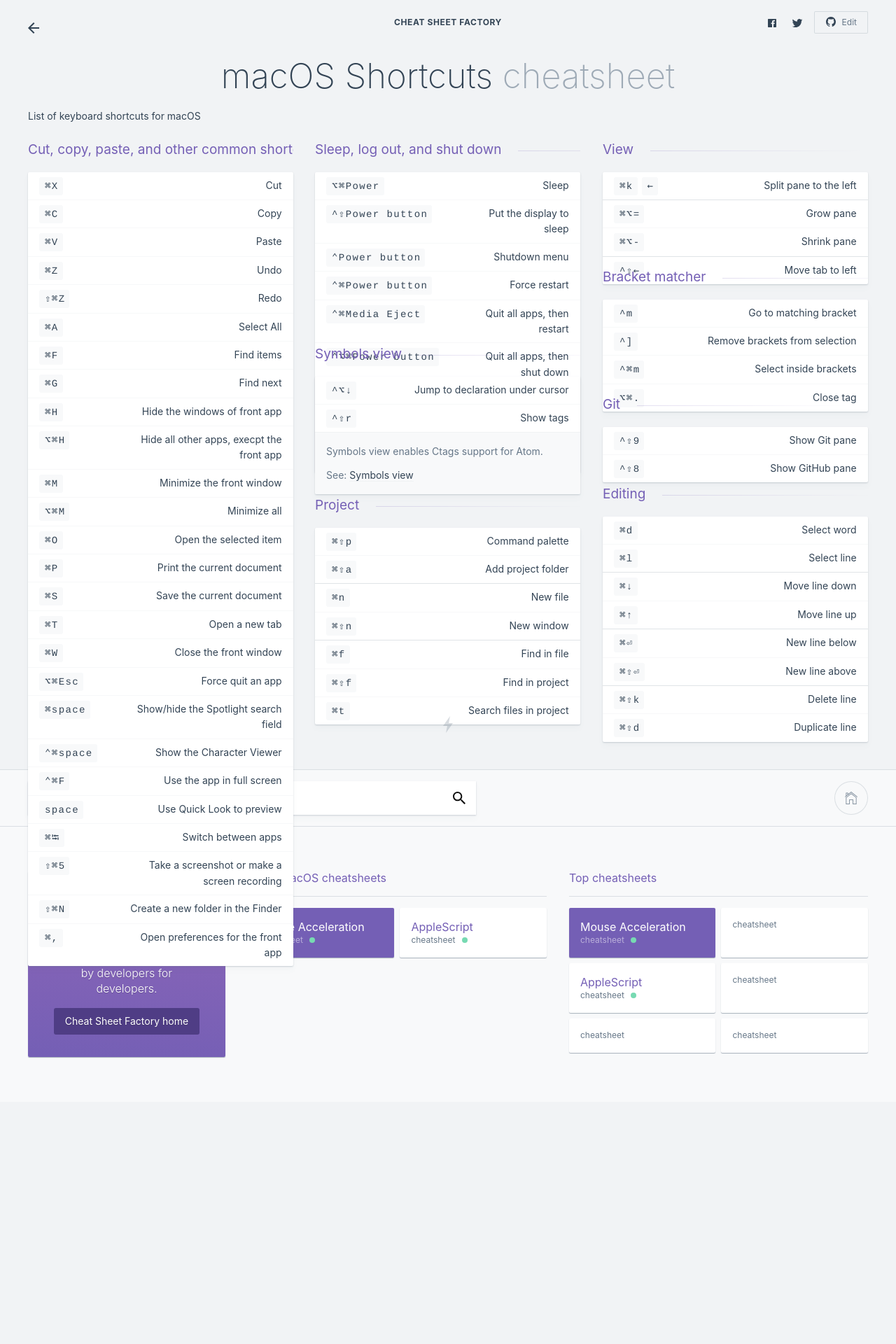
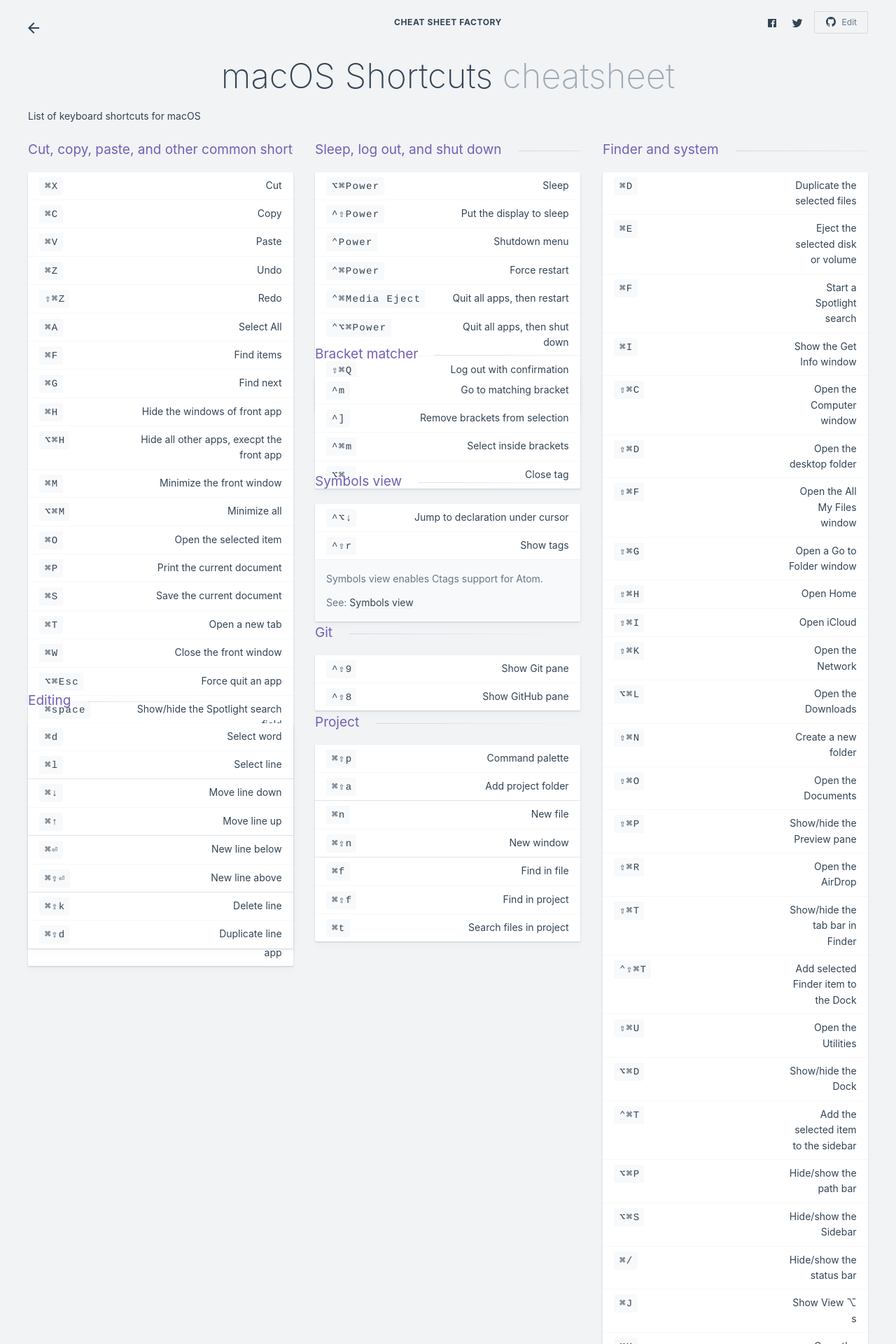
Before and after one commit to kasramp/cheat-sheet-factory, a Jekyll site: the page built from macOS/macos-shortcuts.md, in a window 1280 px wide. Shown: the top 1920 px of the page at 70% size. Built offline with Jekyll 4.4.1, drawn with Linux system fonts in a browser that asks for light colours; some of the changed text lies outside the part shown.

Commit message:
Add system section

```diff
--- a/macOS/macos-shortcuts.md
+++ b/macOS/macos-shortcuts.md
@@ -46,25 +46,76 @@ Shortcuts
 ### Sleep, log out, and shut down
 
 | `⌥⌘Power` | Sleep |
-| `^⇧Power button` | Put the display to sleep |
-| `⌃Power button` | Shutdown menu |
-| `⌃⌘Power button` | Force restart |
+| `^⇧Power` | Put the display to sleep |
+| `⌃Power` | Shutdown menu |
+| `⌃⌘Power` | Force restart |
 | `⌃⌘Media Eject` | Quit all apps, then restart |
-| `⌃⌥⌘Power button` | Quit all apps, then shut down |
+| `⌃⌥⌘Power` | Quit all apps, then shut down |
 | `⇧⌘Q` | Log out with confirmation |
 | `⌥⇧⌘Q` | Log out no confirmation |
 {: .-shortcuts}
 
-### View
+### Finder and system
 
-| Shortcut | Description |
-| --- | --- |
-| `⌘k` `←` | Split pane to the left |
-| --- | --- |
-| `⌘⌥=` | Grow pane |
-| `⌘⌥-` | Shrink pane |
-| --- | --- |
-| `^⇧←` | Move tab to left |
+`⌘D` | Duplicate the selected files |
+`⌘E` | Eject the selected disk or volume |
+`⌘F` | Start a Spotlight search |
+`⌘I` | Show the Get Info window |
+`⇧⌘C` | Open the Computer window |
+`⇧⌘D` | Open the desktop folder |
+`⇧⌘F` | Open the All My Files window |
+`⇧⌘G` | Open a Go to Folder window |
+`⇧⌘H` | Open Home |
+`⇧⌘I` | Open iCloud |
+`⇧⌘K` | Open the Network |
+`⌥⌘L` | Open the Downloads |
+`⇧⌘N` | Create a new folder |
+`⇧⌘O` | Open the Documents |
+`⇧⌘P` | Show/hide the Preview pane |
+`⇧⌘R` | Open the AirDrop |
+`⇧⌘T` | Show/hide the tab bar in Finder |
+`⌃⇧⌘T` | Add selected Finder item to the Dock |
+`⇧⌘U` | Open the Utilities |
+`⌥⌘D` | Show/hide the Dock |
+`⌃⌘T` | Add the selected item to the sidebar |
+`⌥⌘P` | Hide/show the path bar |
+`⌥⌘S` | Hide/show the Sidebar |
+`⌘/` | Hide/show the status bar |
+`⌘J` | Show View ⌥ s |
+`⌘K` | Open the Connect to Server |
+`⌘L` | Make an alias of the selected item |
+`⌘N` | Open a new Finder |
+`⌥⌘N` | Create a new Smart Folder |
+`⌘T` | Show/hide the tab bar |
+`⌥⌘T` | Show or hide the toolbar |
+`⌥⌘V` | Move |
+`⌘Y` | Use Quick Look to preview |
+`⌥⌘Y` | View a Quick Look slideshow |
+`⌘1` | View the items in the Finder as icons |
+`⌘2` | View the items in a Finder as a list |
+`⌘3` | View the items in a Finder in columns |
+`⌘4` | View the items in a Finder with Cover Flow |
+`⌘[` | Go to the previous folder |
+`⌘]` | Go to the next folder |
+`⌘↑` | Open the folder |
+`⌘⌃↑` | Open the folder in a new window |
+`⌘↓` | Open the selected item |
+`→` | Open the selected folder |
+`←` | Close the selected folder |
+`⌘Delete` | Move the selected item to the Trash |
+`⇧⌘Delete` |  Empty the Trash |
+`⌥⇧⌘Delete` | Empty the Trash without confirmation |
+`⌘Brightness Up` | Turn target display mode on/off |
+`⌘Brightness Down` | Turn video mirroring on/off |
+`⌥Brightness Up` | Open Displays preferences |
+`⌃Brightness Up/Down` | Change the brightness of external display |
+`⌥⇧Brightness Up/Down` | Adjust the display brightness |
+`⌥⌃` | Open Mission ⌃  preferences |
+`⌘⌃` | Show the desktop |
+`⌃↓` | Show all windows of the front app |
+`⌥Volume Up` | Open Sound preferences |
+`⌥⇧Volume Up/Down` | Adjust the sound volume |
+`⌥Brightness Up` | Open Keyboard preferences |
 {: .-shortcuts}
 
 ### Bracket matcher
```
